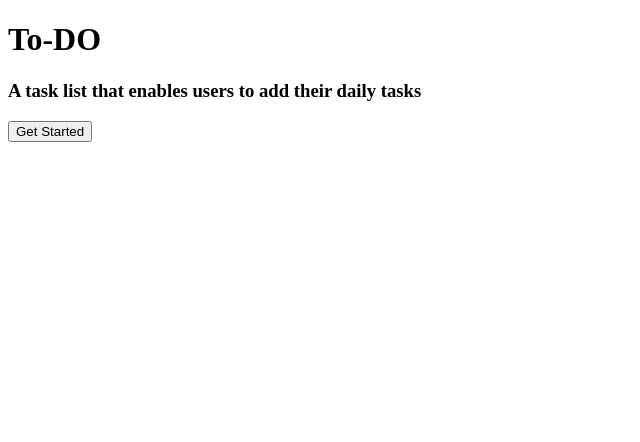
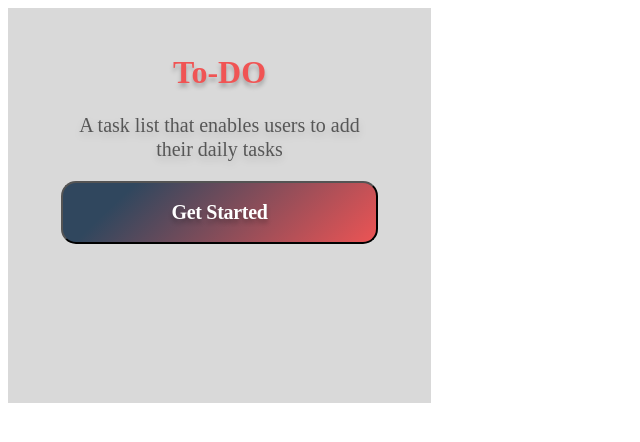
Before and after one commit to jeilanif/vite-project1-Todo-list, a React (Vite) app: page / in a window 1280 px wide. Shown: the top 442 px of the page, without its empty margins (0-640 px from the left). Built offline with nearby package versions, Linux system fonts and the light colour scheme.

Commit message:
Bottom Container
set up the button and the title and info for the landing page

```diff
--- a/src/App.css
+++ b/src/App.css
@@ -0,0 +1,49 @@
+#box {
+  background-color: #D9D9D9;
+  text-align: center;
+  width: 423px;
+  height: 370px;
+  text-align: center;
+  align-items: center;
+  padding-top: 25px;
+
+}
+#title {
+  color: #F05454;
+  font-family: 'Poppins';
+  font-style: normal;
+  font-weight: 600;
+  text-shadow: 0px 4px 4px rgba(0, 0, 0, 0.25);
+}
+h3 {
+  font-family: 'Poppins';
+  font-style: normal;
+  font-weight: 500;
+  font-size: 20px;
+  line-height: 24px;
+  mix-blend-mode: normal;
+  opacity: 0.6;
+  filter: drop-shadow(0px 4px 4px rgba(0, 0, 0, 0.25));
+  padding-left: 63px;
+  padding-right: 63px;
+}
+button {
+width: 326.52;
+height: 32.03;
+padding-left: 108px;
+padding-top: 18px;
+padding-bottom: 18px;
+padding-right: 108px;
+border-radius: 12px;
+background: linear-gradient(135.96deg, #30475E 19.48%, #F05454 101.74%);
+border-radius: 15px;
+font-family: 'Poppins';
+font-style: normal;
+font-weight: 700;
+font-size: 20px;
+text-align: center;
+letter-spacing: -0.3px;
+color: #FFFFFF;
+text-shadow: 0px 4px 4px rgba(0, 0, 0, 0.25);
+
+}
--- a/src/App.jsx
+++ b/src/App.jsx
@@ -6,9 +6,13 @@ function App() {
 
   return (
     <div>
-   <h1>To-DO</h1>
+    <div id="box">
+  <div id="box-items">
+   <h1 id="title">To-DO</h1>
    <h3>A task list that enables users to add their daily tasks</h3>
    <button>Get Started</button>
+   </div>
+    </div>
     </div>
   )
 }
```
